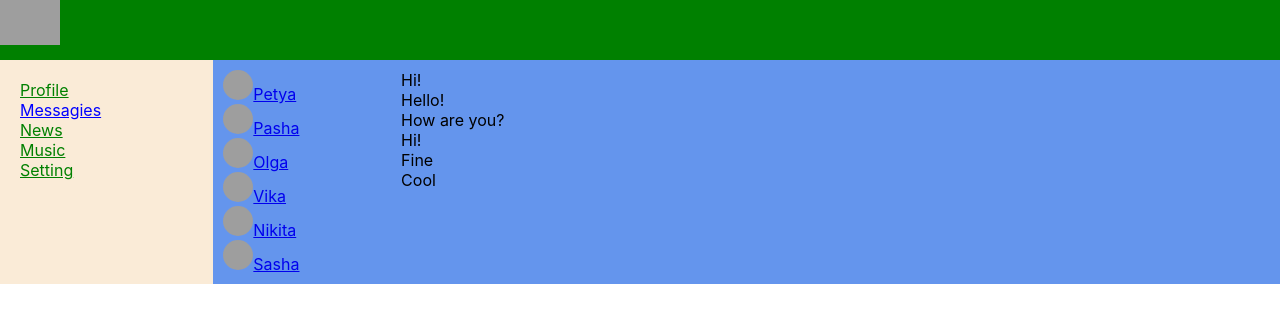
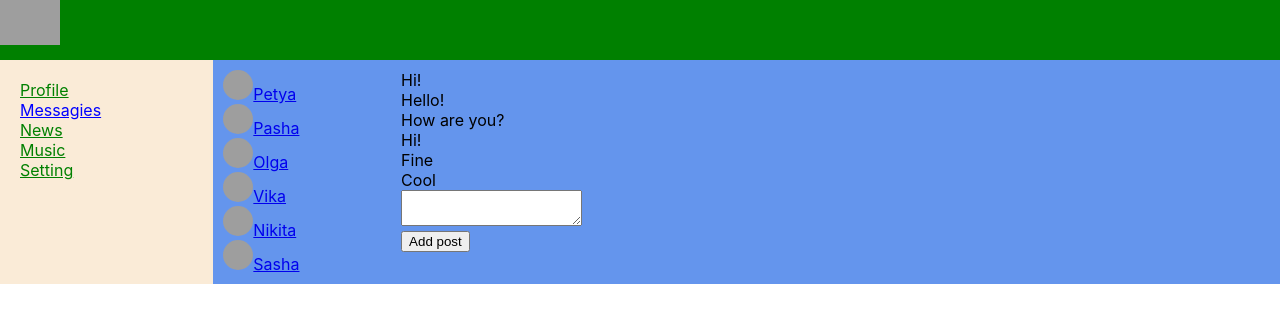
Before and after one commit to ppsv/socnet, a React (Create React App) app: page /dialogs in a window 1280 px wide. Shown: the top 322 px of the page. Built offline with nearby package versions, Linux system fonts and the light colour scheme; grey boxes are pictures that could not be loaded.

Commit message:
31 lesson

```diff
--- a/src/components/Dialogs/Dialogs.jsx
+++ b/src/components/Dialogs/Dialogs.jsx
@@ -9,6 +9,13 @@ const Dialogs = (props) => {
     let dialogsElements = props.state.dialogsData.map(d => (<DialogItem name={d.name} id={d.id}/>));
     let messageElements = props.state.messageData.map(m => <Message message={m.message} Likes={m.likes}/>);
 
+    let newPostEl = React.createRef();
+
+    let addPost =() => {
+        let text =newPostEl.current.value;
+        alert(text);
+    }
+
     return (
         <div className={s.dialogs}>
             <div className={s.dialogsItems}>
@@ -16,7 +23,14 @@ const Dialogs = (props) => {
             </div>
             <div className={s.messages}>
                 {messageElements}
+                <div>
+                    <textarea ref={newPostEl}></textarea>
+                </div>
+                <div>
+                    <button onClick={addPost}>Add post</button>
+                </div>
             </div>
+
         </div>
     )
 }
--- a/src/components/Profile/MyPosts/MyPosts.jsx
+++ b/src/components/Profile/MyPosts/MyPosts.jsx
@@ -4,18 +4,23 @@ import Post from './Post/Post';
 
 const MyPosts = (props) => {
 
+    let postsElement = props.posts.map(el => <Post message={el.message} like={el.like} dislike={el.dislike}/>)
 
+    let newPostEl = React.createRef();
 
-    let postsElement = props.posts.map(el => <Post message={el.message} like={el.like} dislike={el.dislike}/>)
+    let addPost =() => {
+        let text =newPostEl.current.value;
+        alert(text);
+    }
 
     return <div className={s.postsBlock}>
         <h2>MyPosts</h2>
         <div>
             <div>
-                <textarea></textarea>
+                <textarea ref={newPostEl}></textarea>
             </div>
             <div>
-                <button>Add post</button>
+                <button onClick={addPost}>Add post</button>
             </div>
 
 
```
